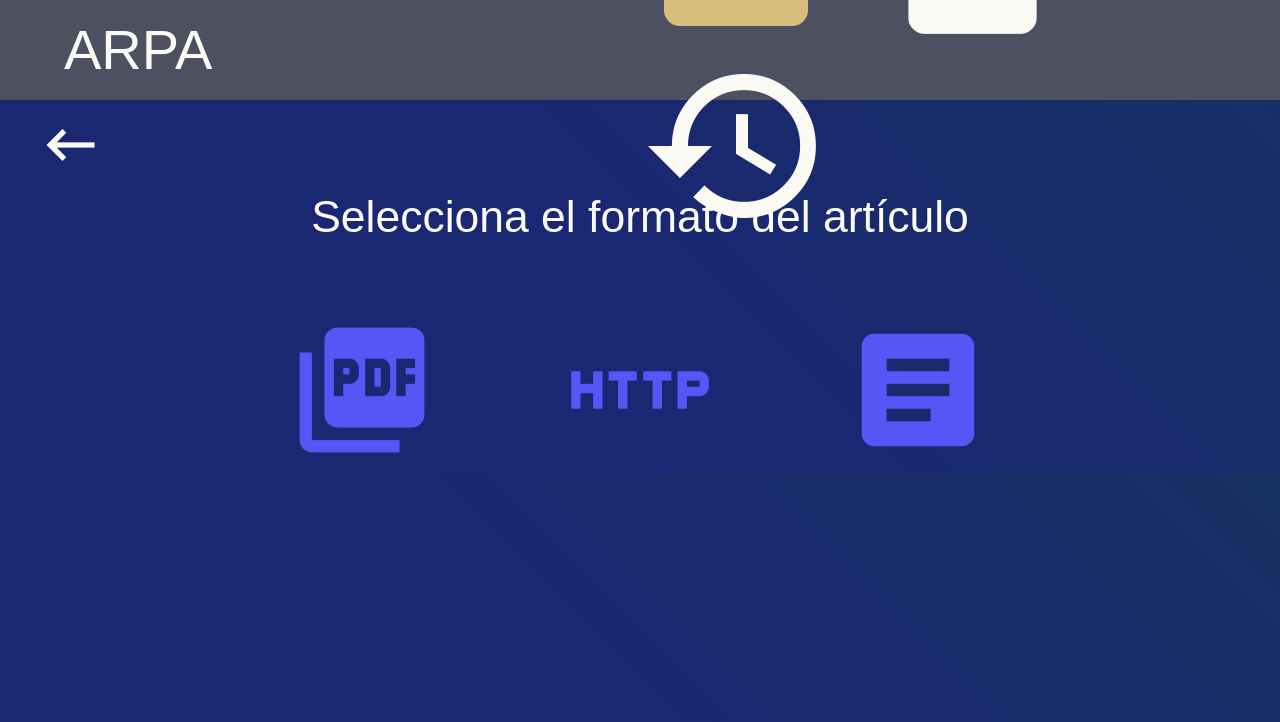
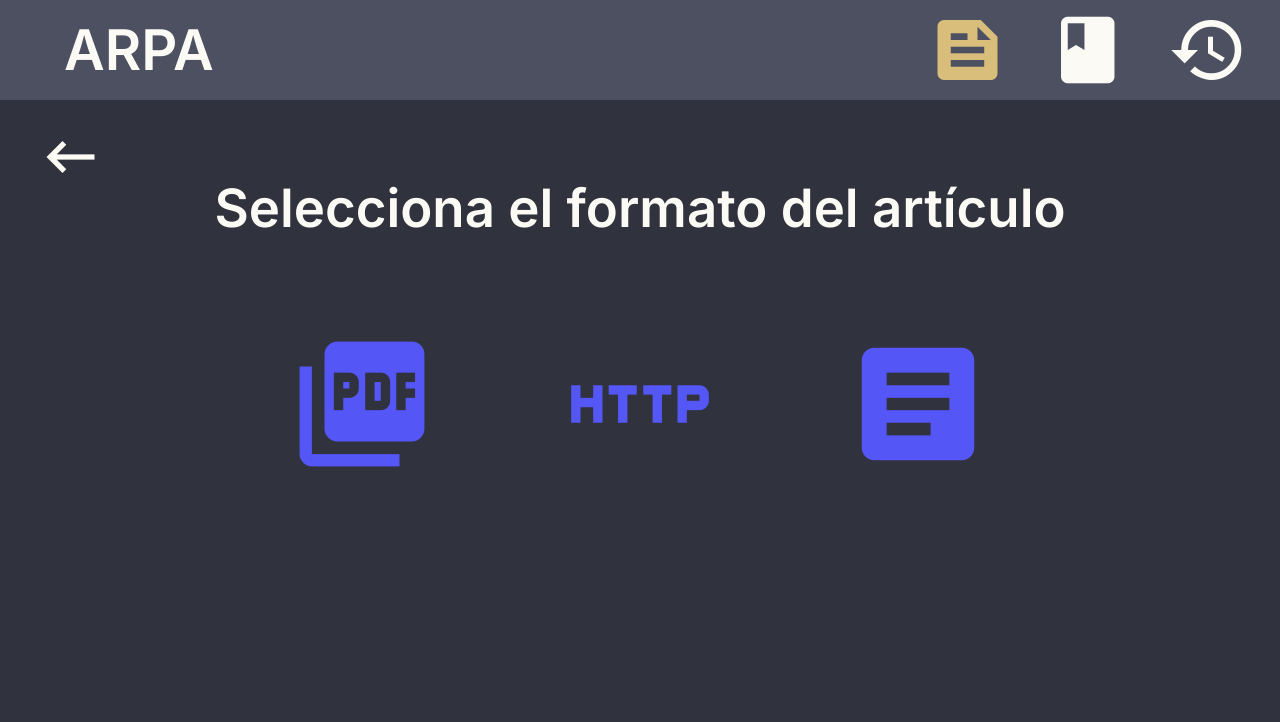
Before and after one commit to raxhacks/arpa-softtek, a Next.js app in the folder frontend/: page /CargarArchivos in a window 1280 px wide. Shown: the top 722 px of the page. Built offline with nearby package versions, Linux system fonts and the light colour scheme.

Commit message:
Arreglar el formato de carga de archivos

```diff
--- a/frontend/app/CargarArchivos/CargarArchivos.css
+++ b/frontend/app/CargarArchivos/CargarArchivos.css
@@ -105,8 +105,7 @@ div.ARPA_header{
     border-width: 0px;
     background-color: transparent;
     vertical-align: middle;
-    padding: 0% 0% 0% 0%;
-    margin-top: 1%;
+    margin-bottom: -2%;
     margin-left: 3%;
     color: rgb(252, 250, 245);
   }
@@ -118,29 +117,31 @@ div.ARPA_header{
   }
 
 
-  body.main{
+  .main{
     background-color: rgb(48, 50, 61);
-    font-family: Arial, sans-serif;
-    padding-top: 15vw;
-    padding-bottom: 20vw;
+    padding-top: 15vh;
+    padding-bottom: 20vh;
+    font-weight: 600;
+
   }
   @media only screen and (min-width: 768px){
-    body.main{
+    .main{
       background-color: rgb(48, 50, 61);
-      font-family: Arial, sans-serif;
-      padding-top: 100px;
+      padding-top: 125px;
       padding-bottom: 0;
+      height: 100vh;
+      font-weight: 600;
     }
   }
 
   h1.centerHeader{
     color: rgb(252, 250, 245);
     text-align: center;
-    margin-top: 0%;
+    margin-top: 3vh;
     margin-bottom: 0%;
-    margin-left: 2%;
-    margin-right: 2%;
-    font-size: 5ch;
+    margin-left: 5%;
+    margin-right: 5%;
+    font-size: 8vw;
   }
   @media only screen and (min-width: 768px){
     h1.centerHeader{
@@ -152,33 +153,33 @@ div.ARPA_header{
     }
   }
 
-  button.format{
+  .format{
     background-color: transparent;
     color: rgb(84, 86, 245);
     border-width: 0px;
     border-radius: 10px;
     margin: auto;
-    margin-top: 5vw;
+    margin-top: 5vh;
     display: block;
     position: relative;
   }
   @media only screen and (min-width: 768px){
-    button.format{
+    .format{
       background-color: transparent;
       color: rgb(84, 86, 245);
       border-width: 0px;
       border-radius: 10px;
-      margin-top: 5vw;
+      margin-top: 10vh;
       margin-left: 5vw;
       margin-right: 5vw;
       display: inline;
       position: relative;
     }
   }
-  button.format:hover{
+  .format:hover{
     color: rgb(67, 69, 175);
   }
-  button.format:active{
+  .format:active{
     background-color: rgb(84, 86, 245);
     color: rgb(48, 50, 61);
   }
--- a/frontend/app/CargarArchivos/page.tsx
+++ b/frontend/app/CargarArchivos/page.tsx
@@ -2,12 +2,11 @@
 
 import './CargarArchivos.css';
 import { useState } from 'react';
-import Head from 'next/head';
 
 function ActiveSectionButton(name: any) {
   return (
     <button className="sections">
-      <i className="material-icons" style={{fontSize: "600%", verticalAlign: "middle", color: "rgb(217, 189, 122)"}}>{name.text}</i>
+      <i className="material-icons" style={{fontSize: "250%", verticalAlign: "middle", color: "rgb(217, 189, 122)"}}>{name.text}</i>
     </button>
   );
 }
@@ -15,7 +14,7 @@ function ActiveSectionButton(name: any) {
 function InactiveSectionButton(name: any) {
   return (
     <button className="sections">
-      <i className="material-icons" style={{fontSize: "600%", verticalAlign: "middle"}}>{name.text}</i>
+      <i className="material-icons" style={{fontSize: "250%", verticalAlign: "middle"}}>{name.text}</i>
     </button>
   );
 }
@@ -167,17 +166,15 @@ function CargaArchivos() {
 
   return (
     <>
-      <Head>
+      <div className="main">
         <meta name="viewport" content="width=device-width, initial-scale=1.0"></meta>
         <link rel="stylesheet" href="https://fonts.googleapis.com/icon?family=Material+Icons"></link>
-      </Head>
-      <body className="main">
         <ARPAHeader />
         <SectionsHeader />
         <Arrow selected={formatSelected} goBack={goBack} />
         <CenterHeader text={centerText} />
         <Main type={currentFormat} setType={setType} file={file} handleChage={handleChange} />
-      </body>
+      </div>
     </>
   );
 }
```
